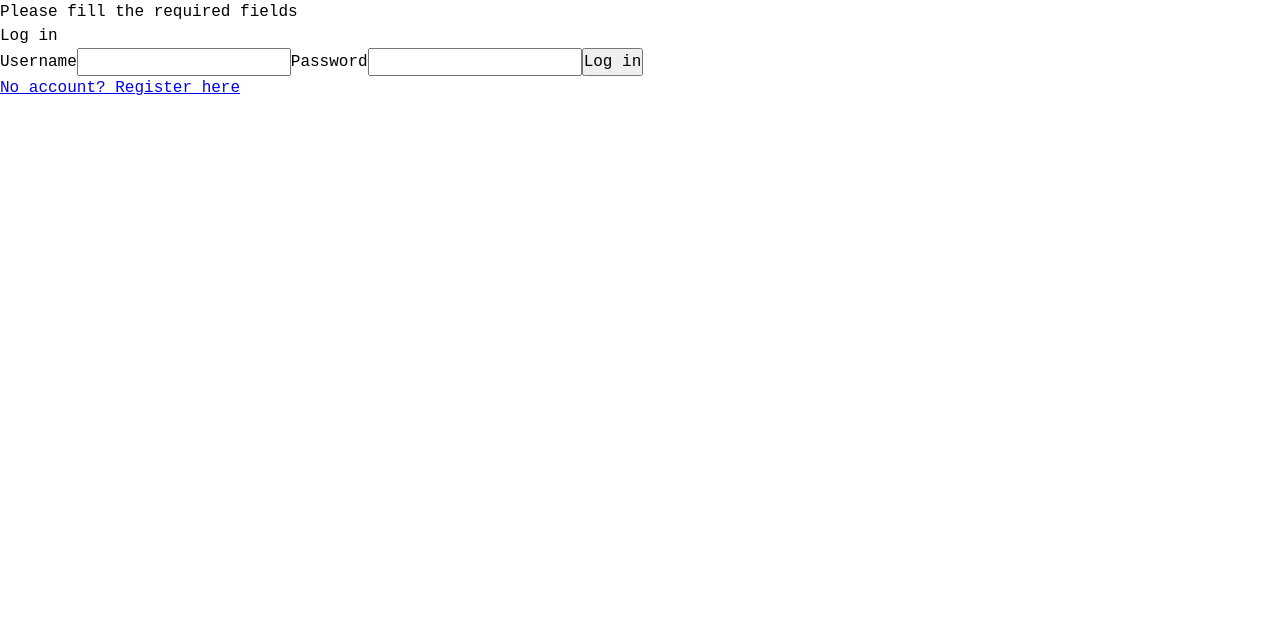
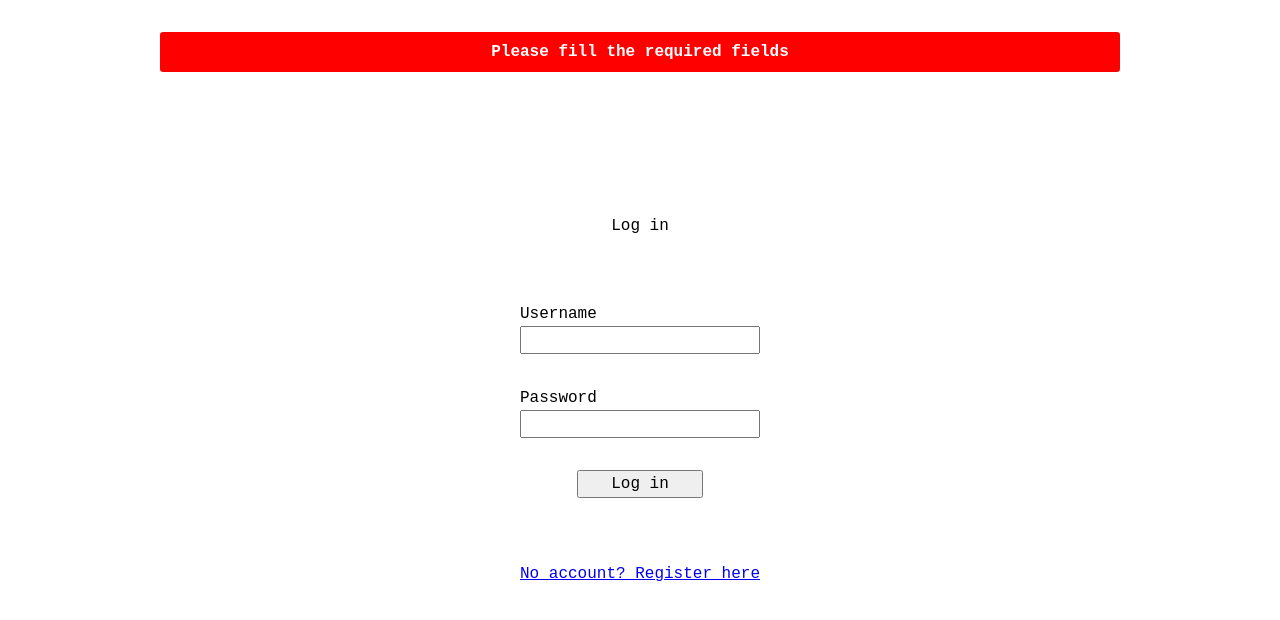
Before and after one commit to nathanielwjohnston/messaging-app, a React (Vite) app: page /login in a window 1280 px wide. Both pictures are taken after a click on the button "Log in". Shown: the top 620 px of the page. Built offline with nearby package versions, Linux system fonts and the light colour scheme; no server answers.

Commit message:
Add basic form styling

```diff
--- a/src/components/login/Login.jsx
+++ b/src/components/login/Login.jsx
@@ -1,3 +1,5 @@
+import styles from "./Login.module.css";
+
 import { useState } from "react";
 import { useNavigate, Link } from "react-router";
 import { useOutletContext } from "react-router";
@@ -38,8 +40,13 @@ function Login() {
         }
 
         return (
-                <>
-                        {error && <div>{error.message}</div>}
+                <div className={styles.login}>
+                        {error && (
+                                <div className={styles.error}>
+                                        {error.message}
+                                </div>
+                        )}
+                        <div className={styles.loginForm}>
                                 <div>Log in</div>
                                 <form>
                                         <label>
@@ -47,7 +54,9 @@ function Login() {
                                                 <input
                                                         type="text"
                                                         value={username}
-                                                onChange={updateUsername}
+                                                        onChange={
+                                                                updateUsername
+                                                        }
                                                         required
                                                 />
                                         </label>
@@ -56,16 +65,24 @@ function Login() {
                                                 <input
                                                         type="text"
                                                         value={password}
-                                                onChange={updatePassword}
+                                                        onChange={
+                                                                updatePassword
+                                                        }
                                                         required
                                                 />
                                         </label>
-                                <button type="button" onClick={attemptLogIn}>
+                                        <button
+                                                type="button"
+                                                onClick={attemptLogIn}
+                                        >
                                                 Log in
                                         </button>
                                 </form>
-                        <Link to="/register">No account? Register here</Link>
-                </>
+                                <Link to="/register">
+                                        No account? Register here
+                                </Link>
+                        </div>
+                </div>
         );
 }
 
--- a/src/components/login/Login.module.css
+++ b/src/components/login/Login.module.css
@@ -0,0 +1,45 @@
+.login {
+        height: 100%;
+        display: grid;
+        place-items: center;
+        position: relative;
+}
+
+.error {
+        width: 60em;
+        margin-top: 2em;
+        color: white;
+        background-color: red;
+        text-align: center;
+        padding: 0.5em;
+        border-radius: 0.2em;
+        font-weight: bold;
+        position: absolute;
+        top: 0;
+        left: 50%;
+        /*TODO: doesnt work, not even - because of width percentage??*/
+        transform: translate(-50%, 0);
+}
+
+.loginForm {
+        display: grid;
+        gap: 4em;
+        text-align: center;
+}
+
+form {
+        display: grid;
+        gap: 2em;
+}
+
+label {
+        display: grid;
+        text-align: left;
+}
+
+button {
+        width: fit-content;
+        padding: 0 2em;
+        cursor: pointer;
+        justify-self: center;
+}
--- a/src/components/register/Register.jsx
+++ b/src/components/register/Register.jsx
@@ -1,3 +1,5 @@
+import styles from "./Register.module.css";
+
 import { useState } from "react";
 import { useNavigate, Link } from "react-router";
 import { useOutletContext } from "react-router";
@@ -48,8 +50,9 @@ function Register() {
         }
 
         return (
-                <>
+                <div className={styles.register}>
                         {error && <div>{error.message}</div>}
+                        <div className={styles.registerForm}>
                                 <div>Register</div>
                                 <form>
                                         <label>
@@ -57,7 +60,9 @@ function Register() {
                                                 <input
                                                         type="text"
                                                         value={username}
-                                                onChange={updateUsername}
+                                                        onChange={
+                                                                updateUsername
+                                                        }
                                                         required
                                                 />
                                         </label>
@@ -66,7 +71,9 @@ function Register() {
                                                 <input
                                                         type="text"
                                                         value={password}
-                                                onChange={updatePassword}
+                                                        onChange={
+                                                                updatePassword
+                                                        }
                                                         required
                                                 />
                                         </label>
@@ -75,7 +82,9 @@ function Register() {
                                                 <input
                                                         type="text"
                                                         value={passwordConfirm}
-                                                onChange={updatePasswordConfirm}
+                                                        onChange={
+                                                                updatePasswordConfirm
+                                                        }
                                                         required
                                                 />
                                         </label>
@@ -89,7 +98,8 @@ function Register() {
                                 <Link to="/login">
                                         Alreay have an account? Log in here
                                 </Link>
-                </>
+                        </div>
+                </div>
         );
 }
 
--- a/src/components/register/Register.module.css
+++ b/src/components/register/Register.module.css
@@ -0,0 +1,44 @@
+.register {
+        height: 100%;
+        display: grid;
+        place-items: center;
+        position: relative;
+}
+
+.error {
+        width: 60em;
+        margin-top: 2em;
+        color: white;
+        background-color: red;
+        text-align: center;
+        padding: 0.5em;
+        border-radius: 0.2em;
+        font-weight: bold;
+        position: absolute;
+        top: 0;
+        left: 50%;
+        transform: translate(-50%, 0);
+}
+
+.registerForm {
+        display: grid;
+        gap: 4em;
+        text-align: center;
+}
+
+form {
+        display: grid;
+        gap: 2em;
+}
+
+label {
+        display: grid;
+        text-align: left;
+}
+
+button {
+        width: fit-content;
+        padding: 0 2em;
+        cursor: pointer;
+        justify-self: center;
+}
--- a/src/index.css
+++ b/src/index.css
@@ -39,3 +39,11 @@ h5,
 h6 {
         overflow-wrap: break-word;
 }
+
+/* */
+
+html,
+body,
+div#root {
+        height: 100%;
+}
```
Lines whose indentation alone changed are shown as unchanged.
